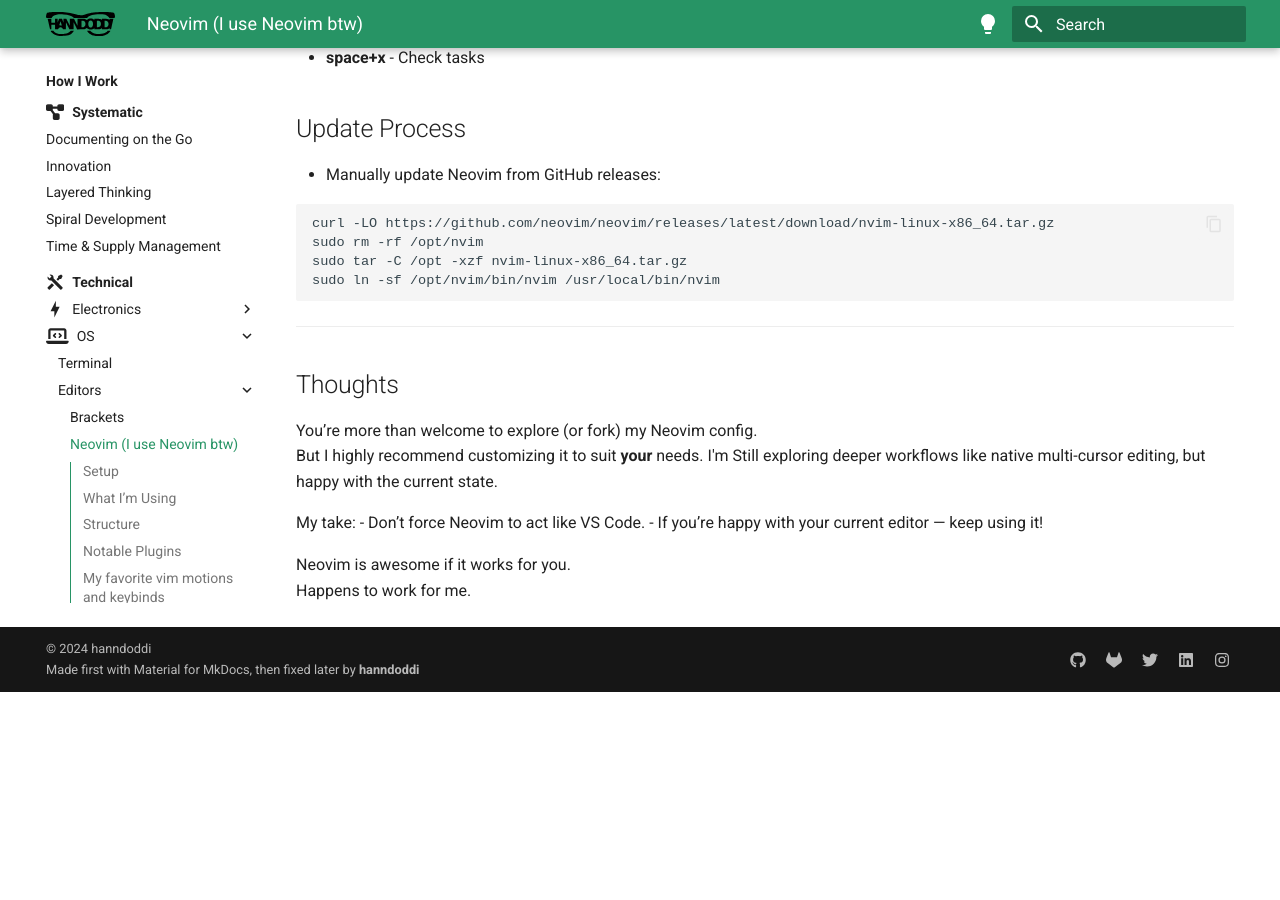
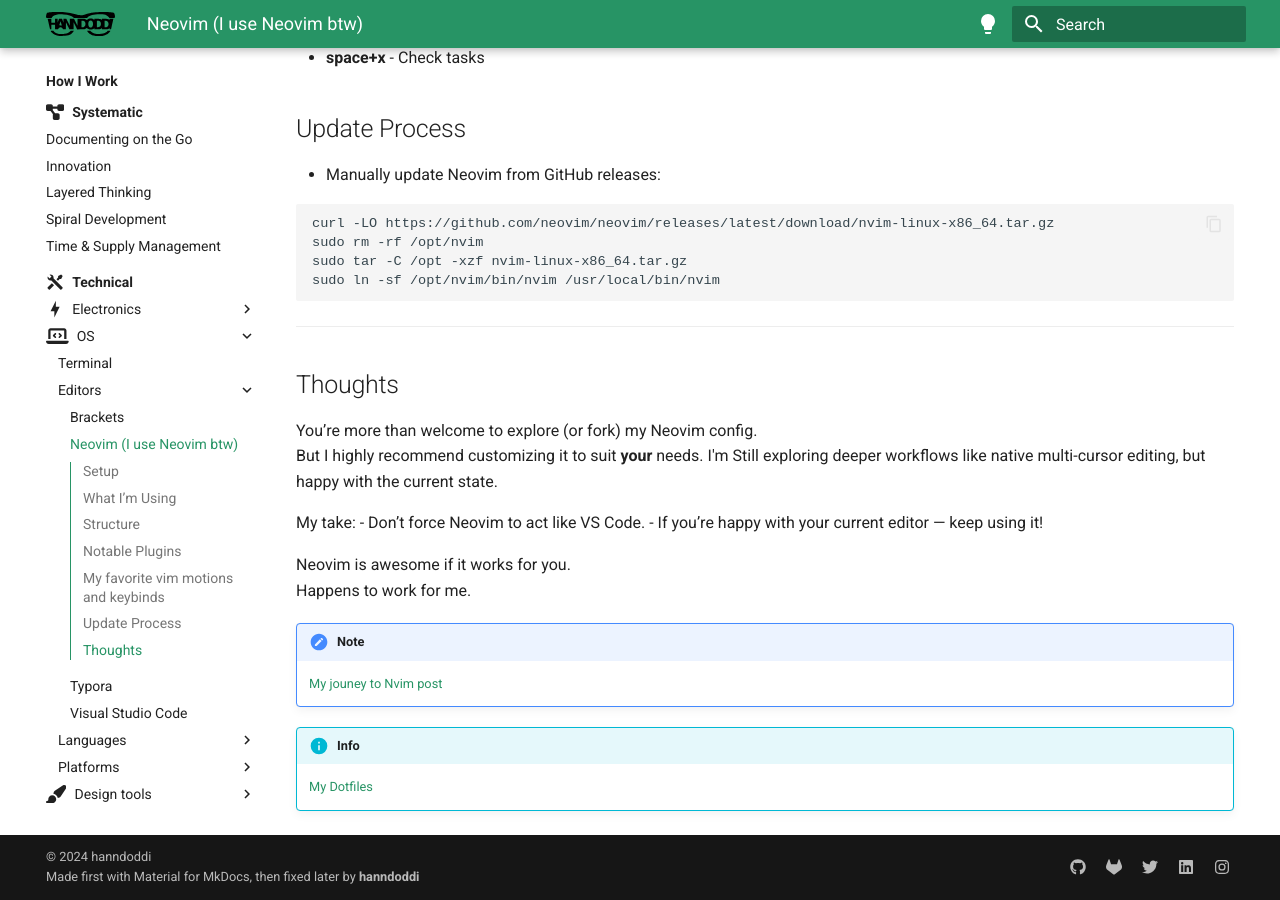
Before and after one commit to hanndoddi/hanndoddi_site, an MkDocs documentation site: the page built from docs/How_I_Work/technical/OS/editors/nvim.md, in a window 1280 px wide and 900 px high, scrolled down 2434 px. Built offline with MkDocs 1.6.1 and Material for MkDocs 9.7.7, drawn with Linux system fonts in a browser that asks for light colours; some web fonts are replaced; before the commit the page ends 3126 px from its top, so only the background shows below that.

Commit message:
nvim fix post and how I work

```diff
--- a/docs/How_I_Work/technical/OS/editors/nvim.md
+++ b/docs/How_I_Work/technical/OS/editors/nvim.md
@@ -92,3 +92,9 @@
 
 Neovim is awesome if it works for you.
 Happens to work for me.
+
+!!! Note
+    [My jouney to Nvim post](/journal/journey-to-nvim/)
+
+!!! Info
+    [My Dotfiles](/Resourses/my_dotfiles/)
```
Also changed, not shown: docs/journal/posts/journey_to_nvim.md (+1 -1 lines).
